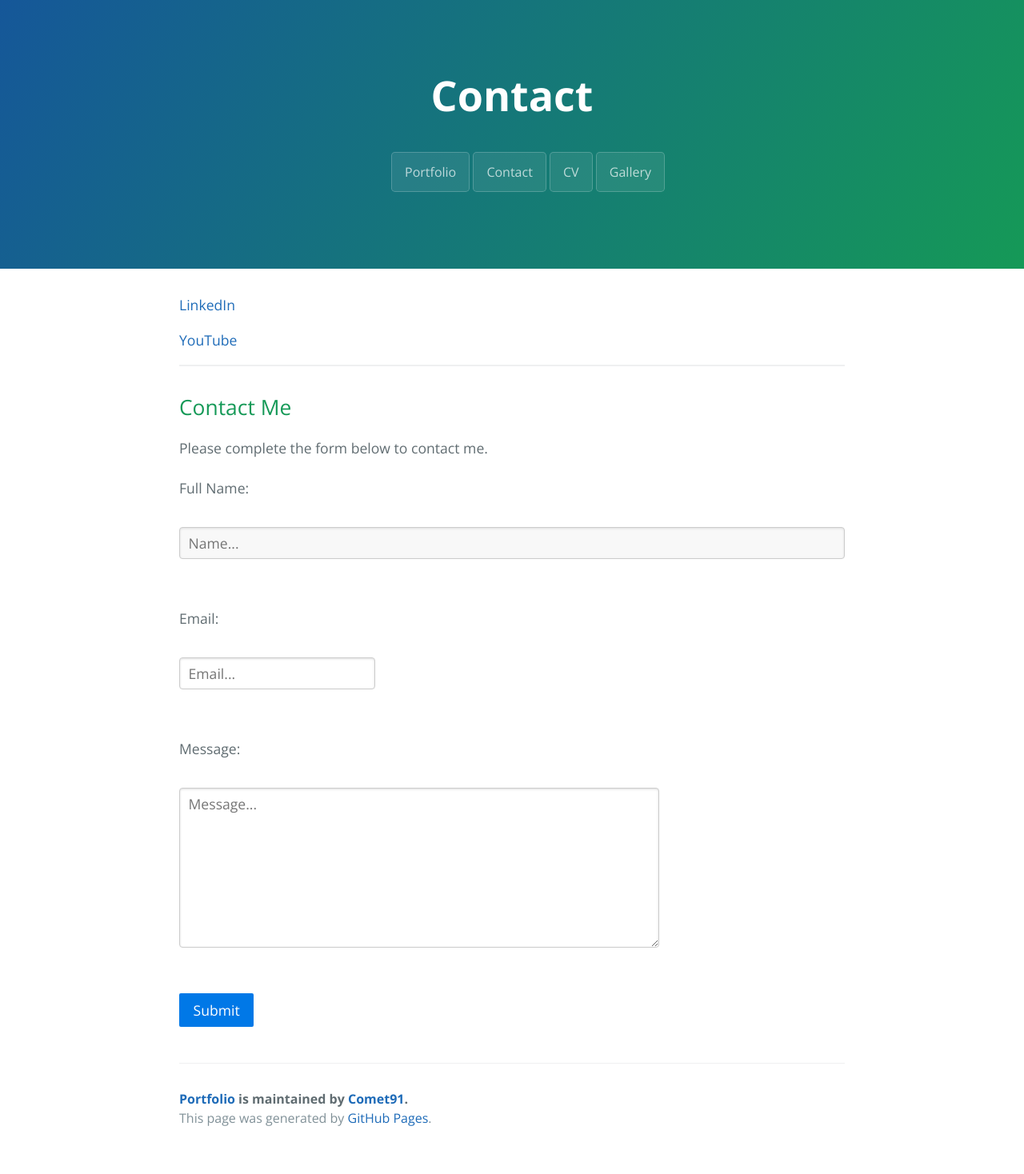
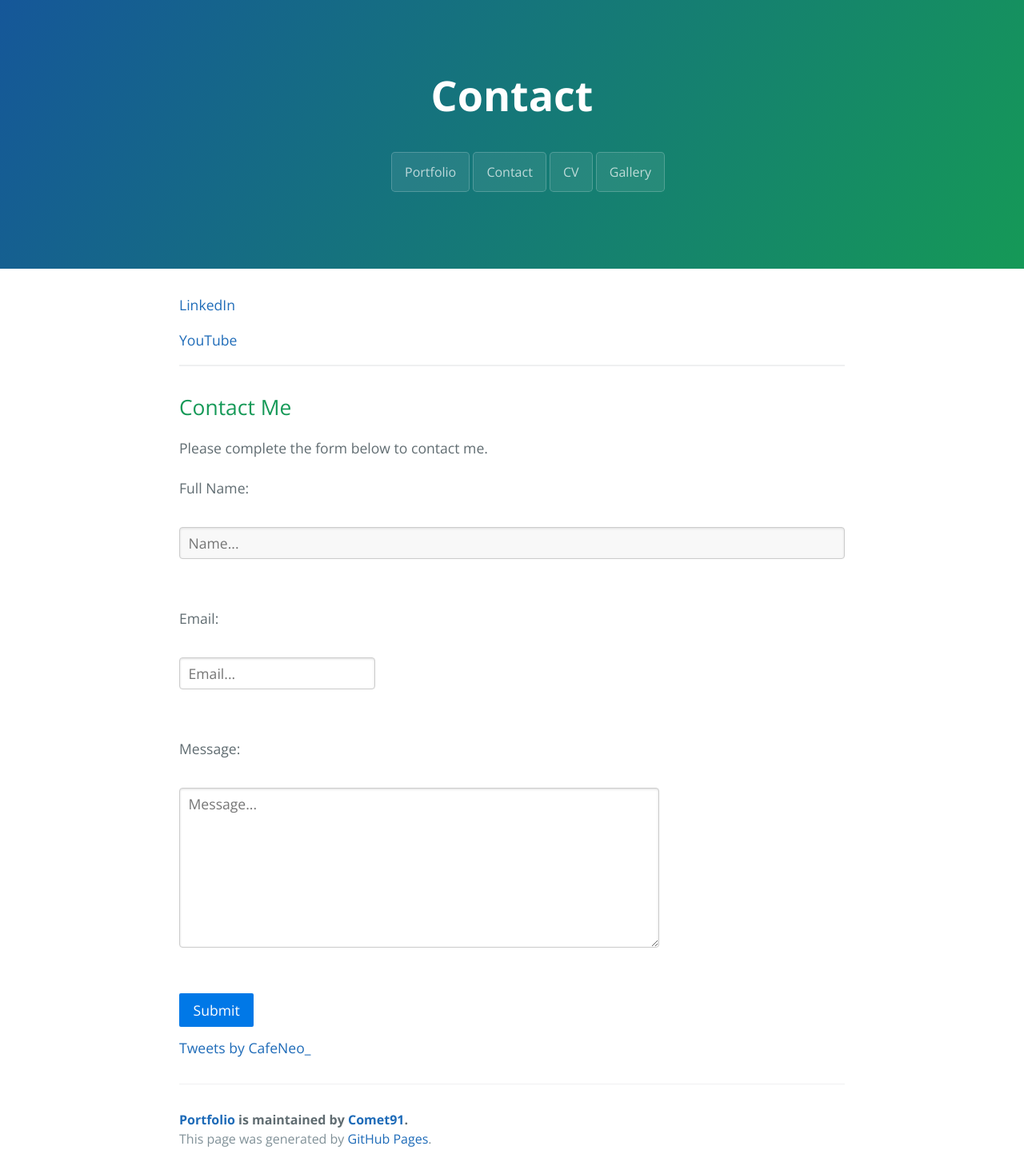
Before and after one commit to Comet91/Portfolio, a Jekyll site: the page built from contact.md, in a window 1280 px wide. Shown: the whole page at 80% size. Built offline with Jekyll 4.4.1, drawn with Linux system fonts in a browser that asks for light colours; nearby versions of some CDN libraries; comment, search, counter and statistics services are not loaded; the repository's description, which GitHub fills in, is left out; before the commit the page ends 1442 px from its top, so only the background shows below that.

Commit message:
Update contact.html

```diff
--- a/_layouts/contact.html
+++ b/_layouts/contact.html
@@ -61,6 +61,8 @@
   </fieldset>
 </form>
 
+      <a class="twitter-timeline" href="https://twitter.com/CafeNeo_?ref_src=twsrc%5Etfw">Tweets by CafeNeo_</a> <script async src="https://platform.twitter.com/widgets.js" charset="utf-8"></script>
+
 
 
       <footer class="site-footer">
```
